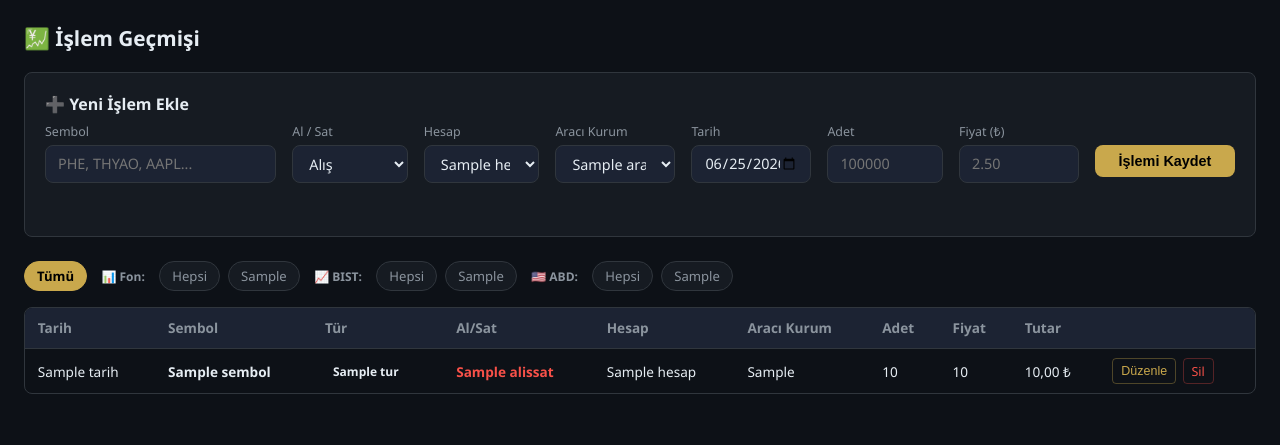
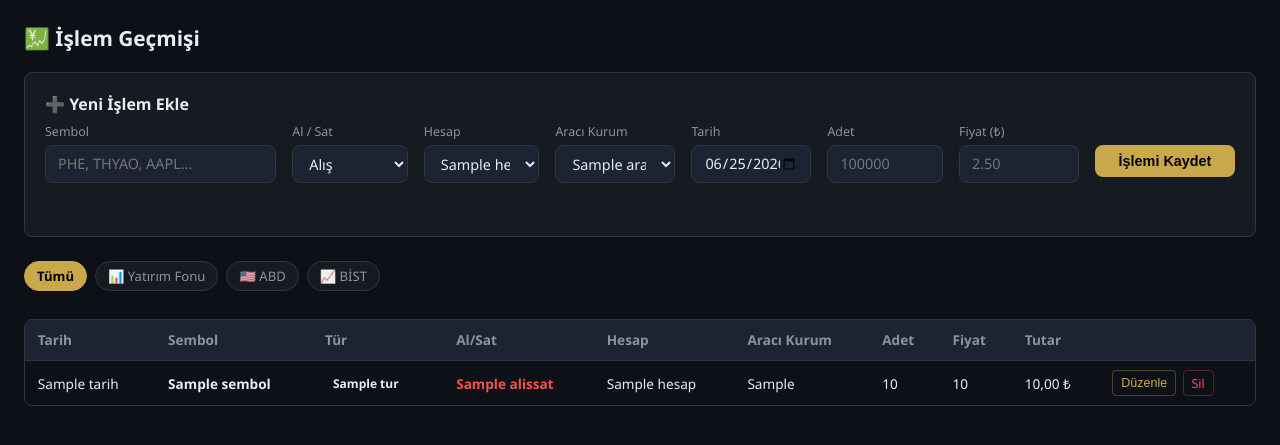
Before and after one commit to bmkucuk/yatirim-takip, a Flask app: template templates/islemler.html in a window 1280 px wide. Shown: the top 445 px of the page. Run offline with Flask 3, Linux system fonts and the light colour scheme; the template is opened without the code that fills it: most values are stand-ins (such as "Sample title", 1, 10 or a date in 2020); parts of the project's set-up code (start-up, migrations or seed data) failed here and were passed over.

Commit message:
filtre: Fon/ABD/BİST ana kategori → sembol kademeli filtre

```diff
--- a/static/css/style.css
+++ b/static/css/style.css
@@ -149,6 +149,19 @@ a:hover { color: var(--accent2); }
 }
 .filter-btn:hover { border-color: var(--accent); color: var(--accent); }
 .filter-btn.active { background: var(--accent); border-color: var(--accent); color: #000; font-weight: 600; }
+
+/* 2. kademe filtre (semboller) */
+.filter-sub {
+  margin-bottom: 0.5rem;
+  padding-left: 0.75rem;
+  border-left: 3px solid var(--accent);
+  margin-left: 0.25rem;
+}
+.filter-btn-sm {
+  padding: 0.2rem 0.6rem;
+  font-size: 0.77rem;
+}
+.filter-btn-sm.active { background: var(--accent); border-color: var(--accent); color: #000; font-weight: 600; }
 
 /* ── Section Title ── */
 .section-title {
--- a/templates/islemler.html
+++ b/templates/islemler.html
@@ -82,33 +82,70 @@
   </form>
 </div>
 
-<!-- Filtre -->
+<!-- Filtre — Kademeli -->
+<div style="display:flex;flex-direction:column;gap:0.5rem;margin-bottom:0.75rem">
+
+  <!-- 1. Kademe: Ana Kategoriler -->
   <div class="filter-bar" style="flex-wrap:wrap;gap:0.5rem">
-  <a href="{{ url_for('islemler') }}" class="filter-btn {% if not filtre and not tur_filtre %}active{% endif %}">Tümü</a>
+    <a href="{{ url_for('islemler') }}"
+       class="filter-btn {% if not filtre and not tur_filtre %}active{% endif %}">Tümü</a>
 
     {% if fon_semboller %}
-  <span class="filter-label">📊 Fon:</span>
-  <a href="?tur=FON" class="filter-btn {% if tur_filtre=='FON' and not filtre %}active{% endif %}">Hepsi</a>
-  {% for s in fon_semboller %}
-  <a href="?sembol={{ s }}" class="filter-btn {% if filtre==s %}active{% endif %}">{{ s }}</a>
-  {% endfor %}
+    <a href="?tur=FON"
+       class="filter-btn {% if tur_filtre=='FON' or filtre in fon_semboller %}active{% endif %}">
+      📊 Yatırım Fonu
+    </a>
+    {% endif %}
+
+    {% if abd_semboller %}
+    <a href="?tur=ABD"
+       class="filter-btn {% if tur_filtre=='ABD' or filtre in abd_semboller %}active{% endif %}">
+      🇺🇸 ABD
+    </a>
     {% endif %}
 
     {% if bist_semboller %}
-  <span class="filter-label">📈 BIST:</span>
-  <a href="?tur=BIST" class="filter-btn {% if tur_filtre=='BIST' and not filtre %}active{% endif %}">Hepsi</a>
-  {% for s in bist_semboller %}
-  <a href="?sembol={{ s }}" class="filter-btn {% if filtre==s %}active{% endif %}">{{ s }}</a>
+    <a href="?tur=BIST"
+       class="filter-btn {% if tur_filtre=='BIST' or filtre in bist_semboller %}active{% endif %}">
+      📈 BİST
+    </a>
+    {% endif %}
+  </div>
+
+  <!-- 2. Kademe: Semboller (sadece kategori seçiliyse göster) -->
+  {% if tur_filtre == 'FON' or filtre in fon_semboller %}
+  <div class="filter-bar filter-sub" style="flex-wrap:wrap;gap:0.4rem">
+    <a href="?tur=FON"
+       class="filter-btn filter-btn-sm {% if tur_filtre=='FON' and not filtre %}active{% endif %}">Tümü</a>
+    {% for s in fon_semboller %}
+    <a href="?sembol={{ s }}"
+       class="filter-btn filter-btn-sm {% if filtre==s %}active{% endif %}">{{ s }}</a>
     {% endfor %}
+  </div>
   {% endif %}
 
-  {% if abd_semboller %}
-  <span class="filter-label">🇺🇸 ABD:</span>
-  <a href="?tur=ABD" class="filter-btn {% if tur_filtre=='ABD' and not filtre %}active{% endif %}">Hepsi</a>
+  {% if tur_filtre == 'ABD' or filtre in abd_semboller %}
+  <div class="filter-bar filter-sub" style="flex-wrap:wrap;gap:0.4rem">
+    <a href="?tur=ABD"
+       class="filter-btn filter-btn-sm {% if tur_filtre=='ABD' and not filtre %}active{% endif %}">Tümü</a>
     {% for s in abd_semboller %}
-  <a href="?sembol={{ s }}" class="filter-btn {% if filtre==s %}active{% endif %}">{{ s }}</a>
+    <a href="?sembol={{ s }}"
+       class="filter-btn filter-btn-sm {% if filtre==s %}active{% endif %}">{{ s }}</a>
     {% endfor %}
+  </div>
   {% endif %}
+
+  {% if tur_filtre == 'BIST' or filtre in bist_semboller %}
+  <div class="filter-bar filter-sub" style="flex-wrap:wrap;gap:0.4rem">
+    <a href="?tur=BIST"
+       class="filter-btn filter-btn-sm {% if tur_filtre=='BIST' and not filtre %}active{% endif %}">Tümü</a>
+    {% for s in bist_semboller %}
+    <a href="?sembol={{ s }}"
+       class="filter-btn filter-btn-sm {% if filtre==s %}active{% endif %}">{{ s }}</a>
+    {% endfor %}
+  </div>
+  {% endif %}
+
 </div>
 
 <!-- İşlemler Tablosu -->
```
Lines whose indentation alone changed are shown as unchanged.
